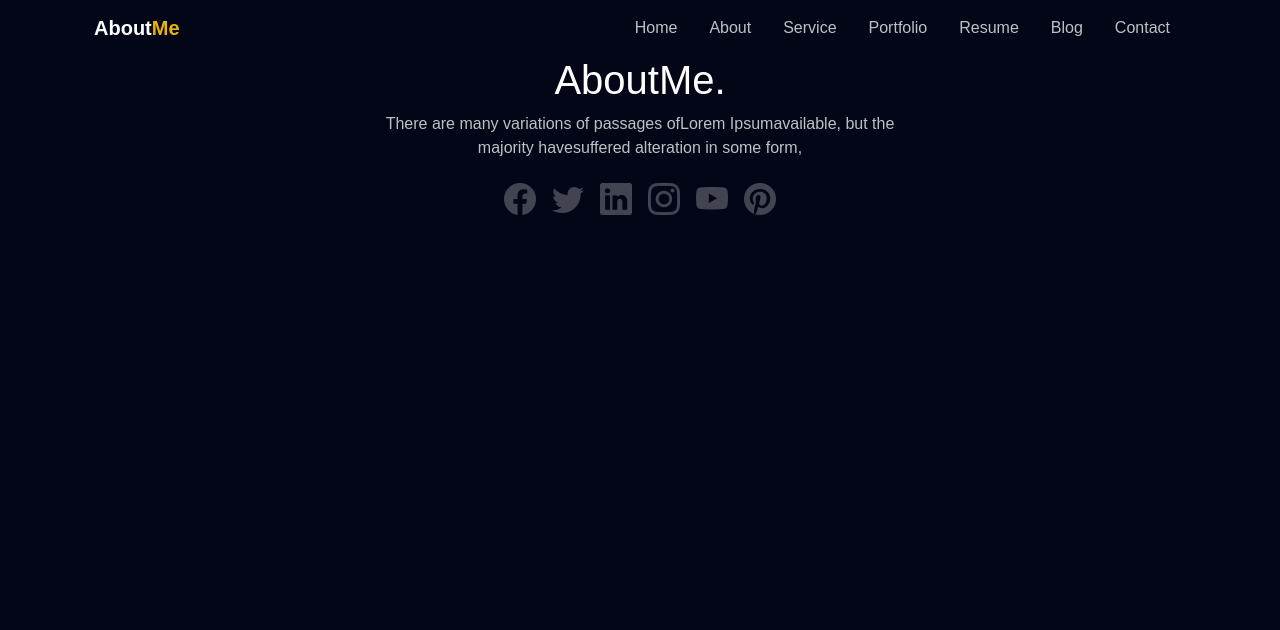
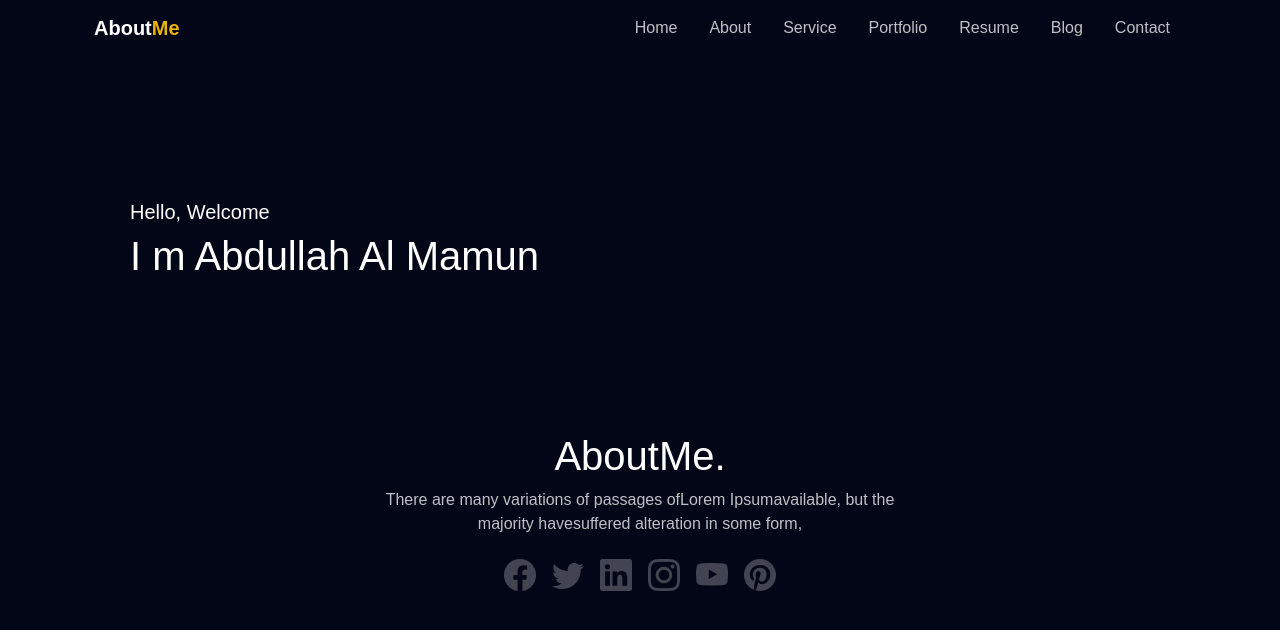
Before and after one commit to gmkhokababu/showcase-projects, an Angular app in the folder Angular/personalWeb/: page / in a window 1280 px wide. Shown: the top 630 px of the page. Built offline with nearby package versions, Linux system fonts and the light colour scheme.

Commit message:
Update home.component.html

```diff
--- a/Angular/personalWeb/src/app/components/home/home.component.html
+++ b/Angular/personalWeb/src/app/components/home/home.component.html
@@ -1,7 +1,20 @@
 <div>
     <div>
         <app-header></app-header>
-
+            <div>
+                <div class="min-100">
+                    <div class="bg py-5">
+                        <div class="container">
+                            <div class="row my-5 py-5 ps-5">
+                                <div class="col-sm-8">
+                                    <h5>Hello, Welcome</h5>
+                                    <h1>I m Abdullah Al Mamun</h1>
+                                </div>
+                            </div>
+                        </div>
+                    </div>
+                </div>
+            </div>
 
         <app-footer></app-footer>
     </div>
```
